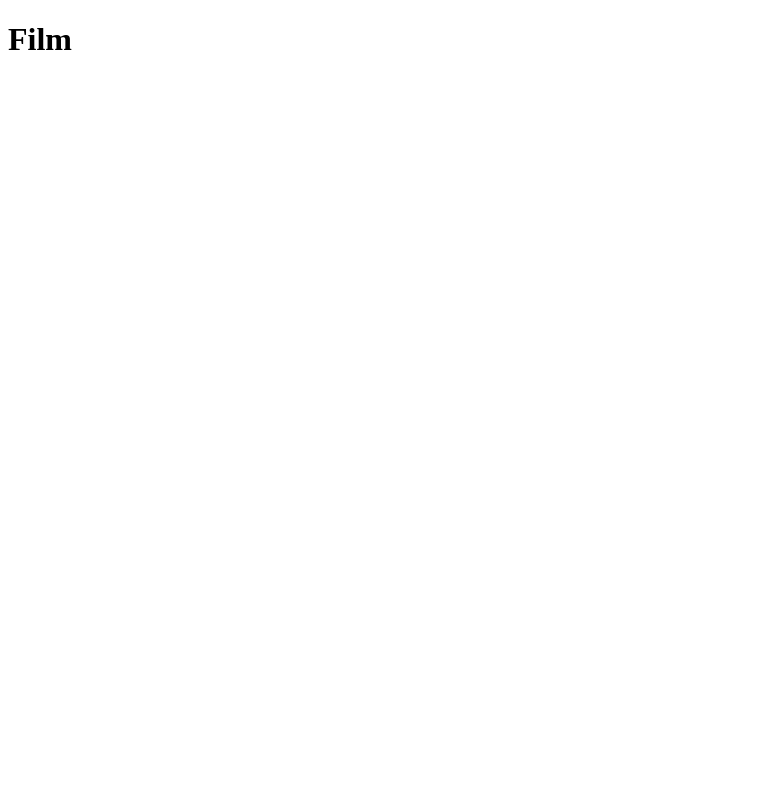
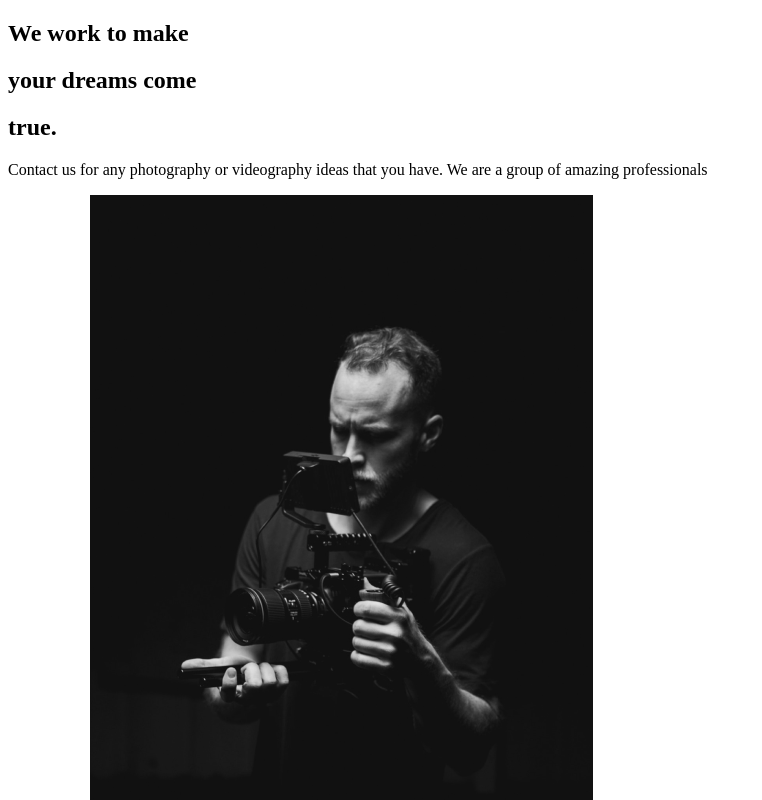
Before and after one commit to Micosilent/react-filmportfolio, a React (Create React App) app: page / in a window 1280 px wide. Shown: the top 800 px of the page, without its empty margins (0-762 px from the left). Built offline with nearby package versions, Linux system fonts and the light colour scheme.

Commit message:
Added AboutUs page

```diff
--- a/src/App.js
+++ b/src/App.js
@@ -1,9 +1,11 @@
 import React from "react";
+//import pages
+import AboutUs from "./pages/AboutUs";
 
 function App() {
   return (
     <div className="App">
-      <h1>Film</h1>
+      <AboutUs />
     </div>
   );
 }
--- /dev/null
+++ b/src/components/AboutSection.js
@@ -0,0 +1,30 @@
+import React from "react";
+import home1 from "../img/home1.png";
+
+const AboutSection = () => {
+  return (
+    <div className="description">
+      <div className="title">
+        <div className="hide">
+          <h2>We work to make</h2>
+        </div>
+        <div className="hide">
+          <h2>
+            your <span>dreams</span> come
+          </h2>
+        </div>
+        <div className="hide">
+          <h2>true.</h2>
+        </div>
+        <p>
+          Contact us for any photography or videography ideas that you have. We
+          are a group of amazing professionals
+        </p>
+        <button>Contact Us</button>
+        <img src={home1} alt="Employee with a camera" />
+      </div>
+    </div>
+  );
+};
+
+export default AboutSection;
--- /dev/null
+++ b/src/pages/AboutUs.js
@@ -0,0 +1,9 @@
+import React from "react";
+//page components
+import AboutSection from "../components/AboutSection";
+
+const AboutUs = () => {
+  return <AboutSection />;
+};
+
+export default AboutUs;
```
